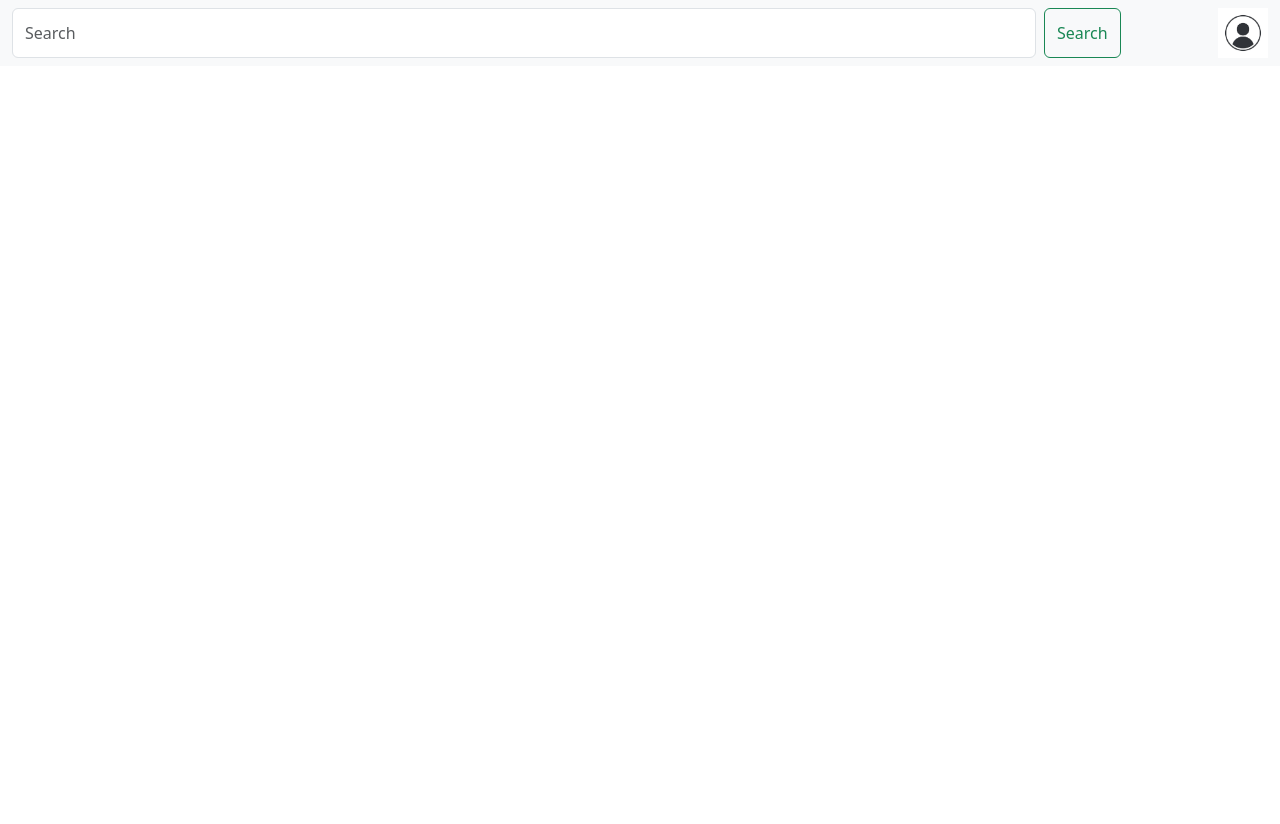
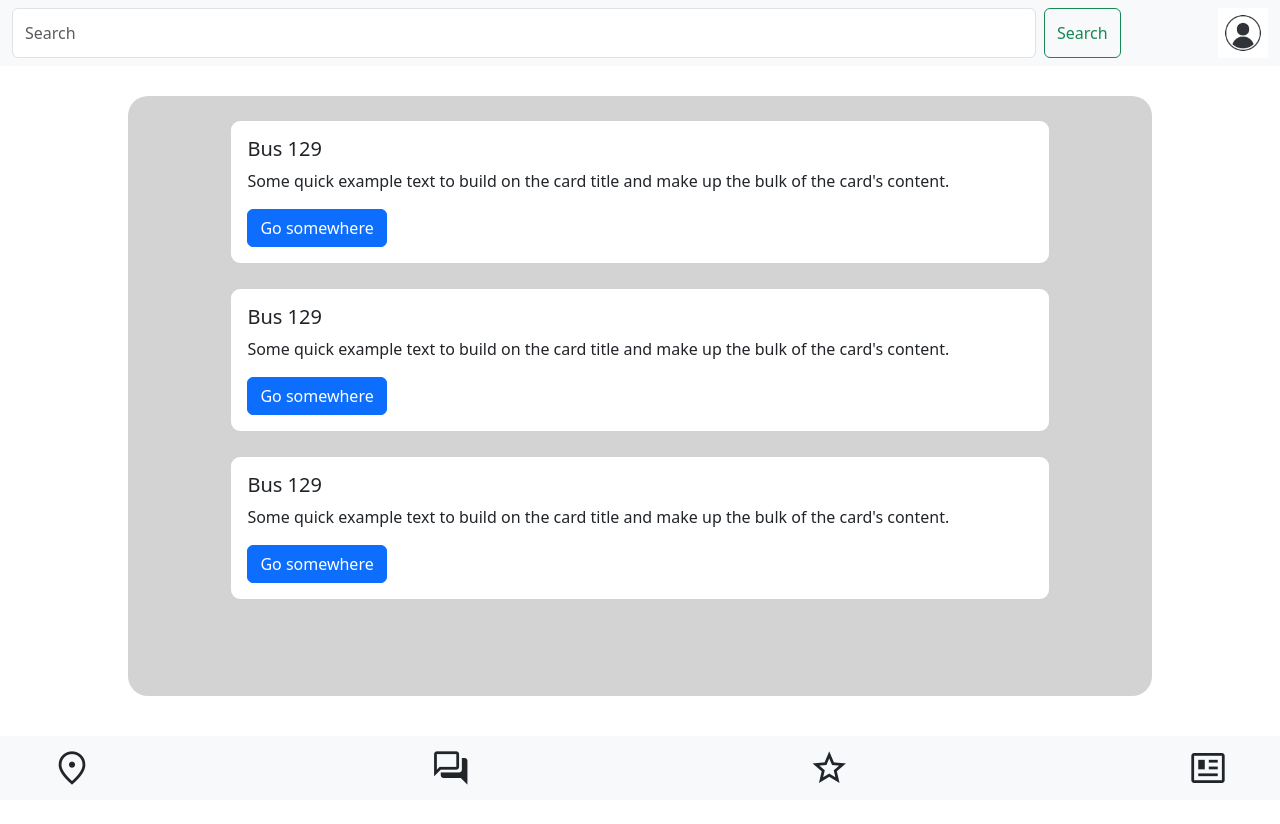
Before and after one commit to luluj2024/1800_202430_BBY32, a plain HTML site: page main.html in a window 1280 px wide. Before the commit the page ends 800 px from the top, so only its background shows below. Drawn offline with nearby package versions, Linux system fonts and the light colour scheme; a web font is replaced by a local one.

Commit message:
finish basic main page design

```diff
--- a/main.html
+++ b/main.html
@@ -29,6 +29,8 @@
     <script src="https://www.gstatic.com/firebasejs/ui/4.8.1/firebase-ui-auth.js"></script>
     <link type="text/css" rel="stylesheet" href="https://www.gstatic.com/firebasejs/ui/4.8.1/firebase-ui-auth.css" />
     <script src="https://www.gstatic.com/firebasejs/8.10.0/firebase-storage.js"></script>
+    <!-- Google Icons (Material Design)-->
+    <link href="https://fonts.googleapis.com/css2?family=Material+Symbols+Outlined" rel="stylesheet">
 
     <!-- Link to styles of your own -->
     <link rel="stylesheet" href="./styles/style.css">
@@ -42,7 +44,7 @@
     <!------------------------------>
     <!-- Stuff for body goes here -->
 
-    <!--Navbar-->
+    <!--Searchbox-->
     <nav class="navbar bg-body-tertiary">
         <div class="container-fluid">
             <form class="d-flex justify-content-center w-100" role="search">
@@ -52,6 +54,42 @@
             </form>
         </div>
     </nav>
+
+    <!--Bus info-->
+    <div id="bus-info">
+        <br>
+        <div class="card" style="width: 80%;">
+            <div class="card-body">
+              <h5 class="card-title">Bus 129</h5>
+              <p class="card-text">Some quick example text to build on the card title and make up the bulk of the card's content.</p>
+              <a href="#" class="btn btn-primary">Go somewhere</a>
+            </div>
+          </div><br>
+          <div class="card" style="width: 80%;">
+            <div class="card-body">
+              <h5 class="card-title">Bus 129</h5>
+              <p class="card-text">Some quick example text to build on the card title and make up the bulk of the card's content.</p>
+              <a href="#" class="btn btn-primary">Go somewhere</a>
+            </div>
+          </div><br>
+          <div class="card" style="width: 80%;">
+            <div class="card-body">
+              <h5 class="card-title">Bus 129</h5>
+              <p class="card-text">Some quick example text to build on the card title and make up the bulk of the card's content.</p>
+              <a href="#" class="btn btn-primary">Go somewhere</a>
+            </div>
+          </div><br>
+    </div>
+
+    <!--Navbar-->
+    <nav class="navbar fixed-bottom bg-body-tertiary">
+        <div class="container-fluid">
+            <span class="material-symbols-outlined">location_on</span>
+            <span class="material-symbols-outlined">forum</span>
+            <span class="material-symbols-outlined">star</span>
+            <span class="material-symbols-outlined">newsmode</span>
+        </div>
+      </nav>
 
 
 
--- a/styles/style.css
+++ b/styles/style.css
@@ -63,3 +63,26 @@ body {
     height: 50px;
     width: auto;
 }
+
+.fixed-bottom{
+    height: 8%;
+    padding-left: 40px;
+    padding-right: 40px;
+}
+
+.material-symbols-outlined{
+    font-size: 40px;
+}
+
+#bus-info{
+    margin: 30px auto;
+    height: 75vh;
+    width: 80vw;
+    background-color: lightgray;
+    border-radius: 20px;
+}
+
+.card{
+    margin: 0 auto;
+    border-radius: 10px;
+}
```
